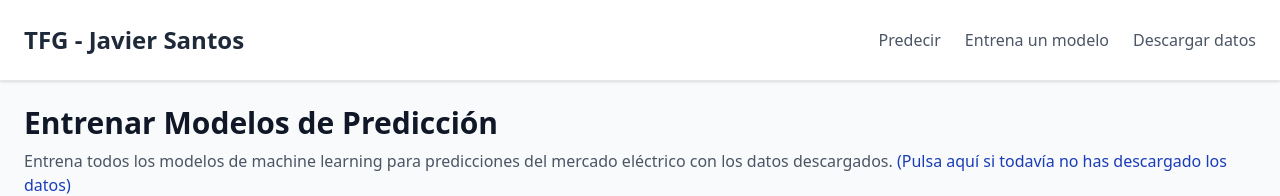
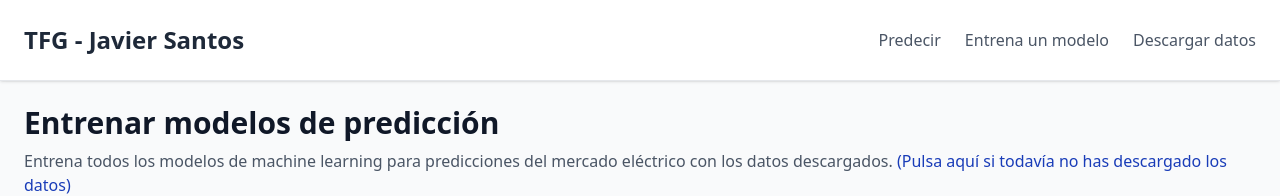
Before and after one commit to santos-404/time-series-tfg, a React (Vite) app in the folder frontend/: page /train-models in a window 1280 px wide. Shown: the top 196 px of the page. Built offline with nearby package versions, Linux system fonts and the light colour scheme.

Commit message:
Rewrite train screen header

```diff
--- a/frontend/src/screens/train-models/training.tsx
+++ b/frontend/src/screens/train-models/training.tsx
@@ -63,7 +63,7 @@ const TrainModels = () => {
 
         <div className="mb-8">
           <h1 className="text-3xl font-bold text-gray-900">
-            Entrenar Modelos de Predicción
+            Entrenar modelos de predicción
           </h1>
           <p className="mt-2 text-gray-600">
             Entrena todos los modelos de machine learning para predicciones del mercado eléctrico con los datos descargados.
```
